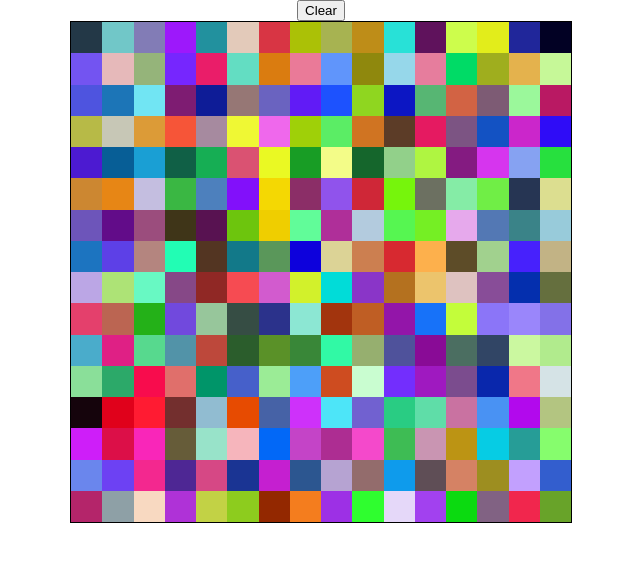
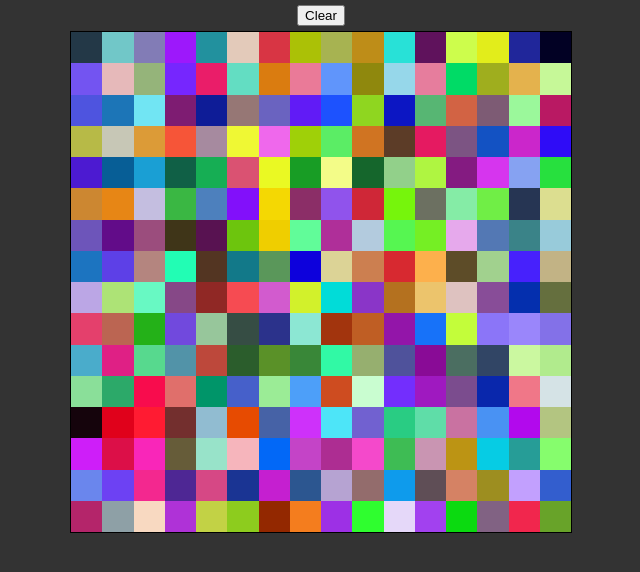
Before and after one commit to creidhne88/etch-a-sketch, a plain HTML site: page index.html in a window 1280 px wide. Shown: the whole page, without its empty margins (319-959 px from the left). Drawn offline with Linux system fonts and the light colour scheme.

Commit message:
add button generator function

```diff
--- a/css/styles.css
+++ b/css/styles.css
@@ -1,10 +1,15 @@
 body {
 	font-family: arial,sans-serif;
 	font-size: 10px;
+	background-color: #333;
 }
 
 div#container {
 	text-align: center;
+}
+
+button {
+	margin: 5px;
 }
 
 div#etchpad {
--- a/scripts/etcher.js
+++ b/scripts/etcher.js
@@ -12,12 +12,16 @@ etch.getRandomColor = function() {
 	return color;
 };
 
+etch.generateButton = function(text) {
+	etch.buttons[text] = document.createElement('button');
+	etch.buttons[text].innerHTML = text.charAt(0).toUpperCase() + text.slice(1);
+	etch.container.appendChild(etch.buttons[text]);
+	return etch.buttons[text];
+};
+
 etch.setup = function() {
 	etch.container = document.querySelector('#container');
-	etch.buttons.clear = document.createElement('button');
-	etch.buttons.clear.innerHTML = 'Clear';
-	etch.buttons.clear.addEventListener('click', etch.clearPad);
-	etch.container.appendChild(etch.buttons.clear);
+	etch.generateButton('clear').addEventListener('click', etch.clearPad);
 
 	etch.pad = document.createElement('div');
 	etch.pad.setAttribute('id', 'etchpad');
```
